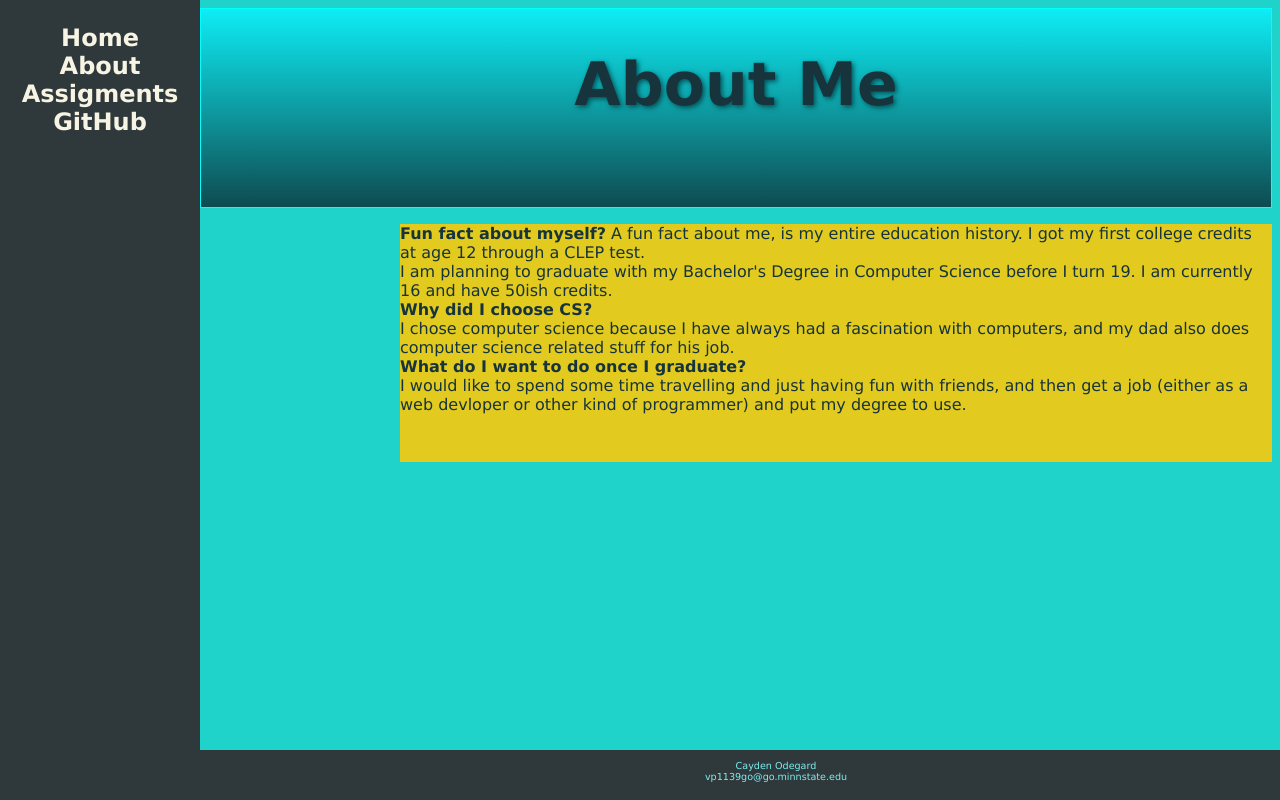
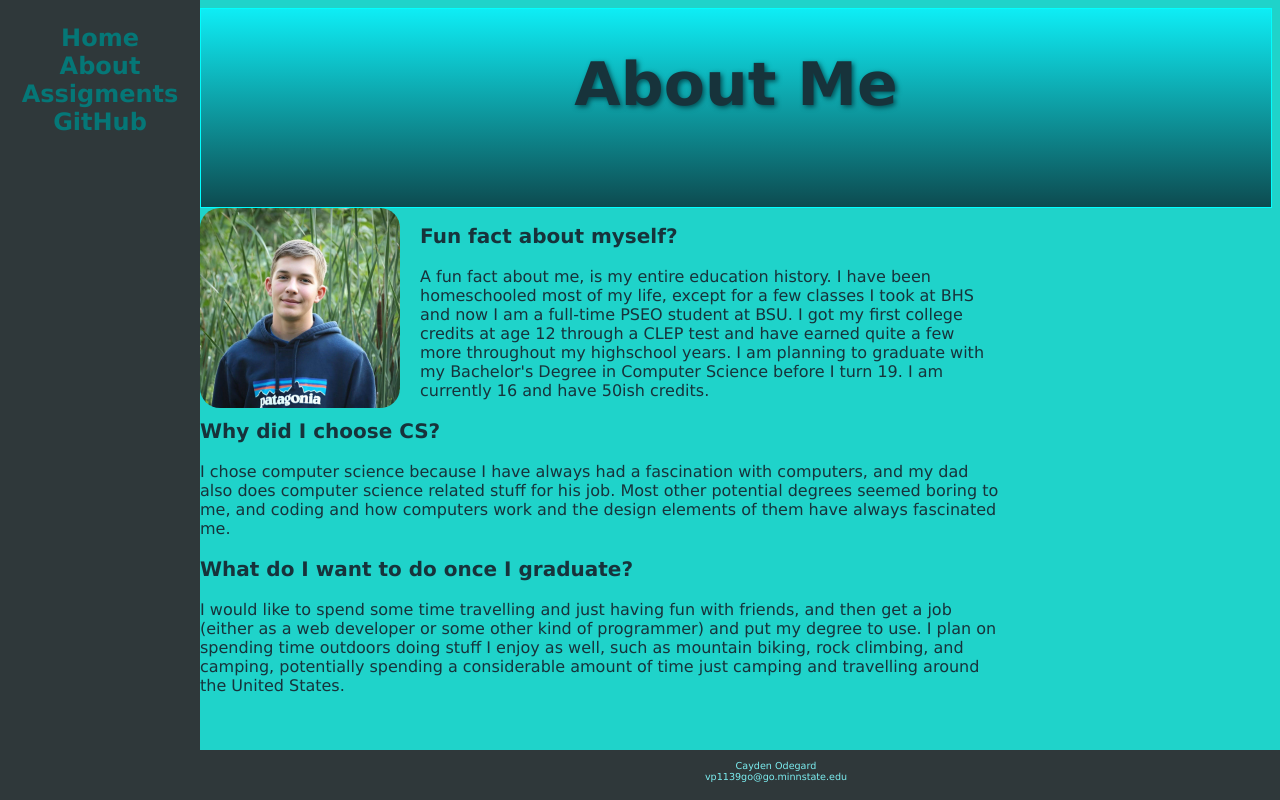
Before and after one commit to kdqn/Advanced-Web, a PHP site: page /aboutme.php in a window 1280 px wide. Run offline with PHP 8.4, Linux system fonts and the light colour scheme.

Commit message:
Added image, content to about me, styling changes

```diff
--- a/aboutme.php
+++ b/aboutme.php
@@ -27,26 +27,34 @@
           <a class="nav-item" href="https://github.com/kdqn/Advanced-Web">GitHub <br></a>
         </ul>
       </nav>
+
+  <div><img src="pfpcayden.jpg" alt="A picture of me"></div>
 	<main class="container">
 		<article class="article">
 
 		<p>
-      <b>Fun fact about myself?</b>
-      A fun fact about me, is my entire education history. I got my first college credits at age 12
-      through a CLEP test. <br>
+      <b>Fun fact about myself?</b> <br> <br>
+      A fun fact about me, is my entire education history. I have been homeschooled most of my life, except for a few classes
+       I took at BHS and now I am a full-time PSEO student at BSU. I got my first college
+       credits at age 12 through a CLEP test and have earned quite a few more throughout my highschool years.
       I am planning to graduate with my Bachelor's Degree in Computer Science before I turn 19.
-      I am currently 16 and have 50ish credits.
-       <br> <b>Why did I choose CS?</b>   <br>
+      I am currently 16 and have 50ish credits. <br>
+       <br> <b>Why did I choose CS?</b>   <br> <br>
       I chose computer science because I have always had a fascination with computers, and my
-      dad also does computer science related stuff for his job. <br>
-       <b>What do I want to do once I graduate?</b> <br>
+      dad also does computer science related stuff for his job. Most other potential degrees
+      seemed boring to me, and coding and how computers work and the design elements of them have
+      always fascinated me. <br> <br>
+       <b>What do I want to do once I graduate?</b> <br> <br>
        I would like to spend some time travelling and just having fun with friends, and then
-       get a job (either as a web devloper or other kind of programmer) and put my degree to use.
+       get a job (either as a web developer or some other kind of programmer) and put my degree to use. I plan on spending
+       time outdoors doing stuff I enjoy as well, such as mountain biking, rock climbing, and camping,
+       potentially spending a considerable amount of time just camping and travelling around the United States.
 
 		</p>
 
 	</article>
 </main>
+
 
 
 <footer>
--- a/portfolio.css
+++ b/portfolio.css
@@ -3,6 +3,9 @@
 
 li {
     list-style-type: none;
+}
+b {
+    font-size: 20px;
 }
 body {
     background-color: #1fd3ca;
@@ -92,7 +95,7 @@ nav a {
 }
 
 nav a:link {
-color: #f7f4e4
+color: rgb(5, 119, 119)
 }
 nav a:visited {
 color: #7ceef1;
@@ -102,6 +105,7 @@ color: #fc9700;
 display: block;
 background-color: rgb(71, 190, 190);
 }
+
 nav ul {
   padding-left: 0;
   list-style-type: none;
@@ -121,19 +125,20 @@ footer {
 }
 
 main {
-  padding-left: 2em;
-  padding-right: 2em;
-  padding-bottom: 2em;
   display: block;
   padding-left: 0;
   padding-right: 0;
   padding-top: 0;
-  margin-left: 200px;
-  background-color: #e2cb1e;
+  /* margin-top: 220px; */
+  width: 800px;
 }
 img {
-  padding-left: 10px;
-  padding-right: 10px;
+  border-radius: 20px;
+  width: 200px;
+  height: 200px;
+  object-fit: cover;
+  float: left;
+  margin-right: 20px;
 }
 
 /* #wrapper {
```
Also changed, not shown: pfpcayden.jpg (added).
